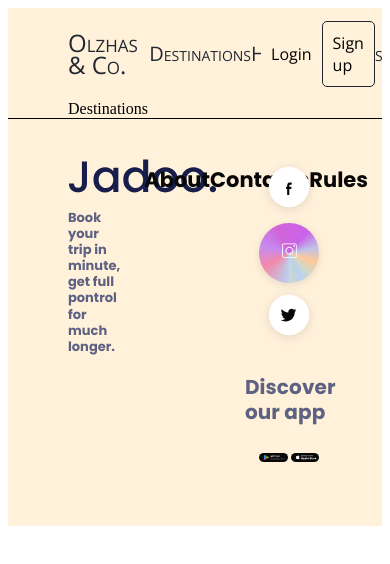
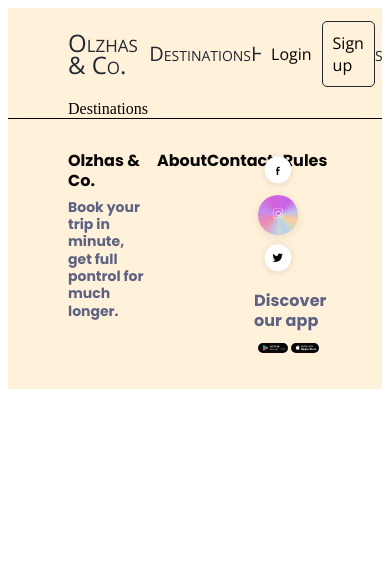
Before and after one commit to Olzhas92/react-diploma-paper, a React (Create React App) app: page /destinations in a window 390 px wide. Shown: the top 564 px of the page. Built offline with nearby package versions, Linux system fonts and the light colour scheme; a web font is replaced by a local one.

Commit message:
Breakpoint 768: Footer Section styling completed

```diff
--- a/src/components/Footer/Footer.jsx
+++ b/src/components/Footer/Footer.jsx
@@ -19,7 +19,7 @@ export const Footer = () => {
     <div className={styles.footer}>
       <div className={styles.footer__logo}>
         <Link to="/" className={styles.footer_logo_link}>
-          <img src={logo2} alt="" />
+          <h2 className={styles.footer_logo_link_title}>Olzhas & Co.</h2>
         </Link>
         <p>Book your trip in minute, get full pontrol for much longer.</p>
       </div>
--- a/src/components/Footer/Footer.module.css
+++ b/src/components/Footer/Footer.module.css
@@ -13,6 +13,20 @@
 
 .footer__logo {
   width: 20%;
+}
+
+.footer_logo_link {
+  text-decoration: none;
+}
+
+.footer_logo_link_title {
+  font-family: "Poppins";
+  font-style: normal;
+  font-weight: 700;
+  font-size: 21px;
+  line-height: 124.5%;
+  color: #080809;
+  margin: 0;
 }
 
 .footer__logo p {
@@ -113,3 +127,73 @@
 .footer__social span:hover {
   text-decoration: underline;
 }
+
+@media (max-width: 768px) {
+  .footer {
+    display: flex;
+    align-items: flex-start;
+    justify-content: space-between;
+    flex-direction: row;
+    padding-bottom: 32px !important;
+    padding-top: 32px !important;
+    border-top: 1px solid black;
+    margin: 0 -9999rem;
+    padding: 0.25rem 9999rem;
+    background-color: #fff1da;
+  }
+
+  .footer__logo {
+    width: 30%;
+  }
+
+  .footer_logo_link_title {
+    font-family: "Poppins";
+    font-style: normal;
+    font-weight: 700;
+    font-size: 16px;
+    line-height: 124.5%;
+    color: #080809;
+    margin: 0;
+  }
+
+  .footer__logo p {
+    font-family: "Poppins";
+    font-style: normal;
+    font-weight: 500;
+    font-size: 14px;
+    line-height: 124.5%;
+    color: #5e6282;
+    margin: 0;
+    margin-top: 8px;
+  }
+
+  .footer__info {
+    margin-top: 0px;
+  }
+
+  .footer__info p {
+    font-family: "Poppins";
+    font-style: normal;
+    font-weight: 700;
+    font-size: 16px;
+    line-height: 124.5%;
+    color: #080809;
+    margin: 0;
+  }
+
+  .footer_social_media img {
+    width: 40px;
+    height: 40px;
+  }
+
+  .footer__social span {
+    font-family: "Poppins";
+    font-style: normal;
+    font-weight: 500;
+    font-size: 16px;
+    line-height: 124.5%;
+    letter-spacing: 0.005em;
+    color: #5e6282;
+    margin: 8px;
+  }
+}
```
